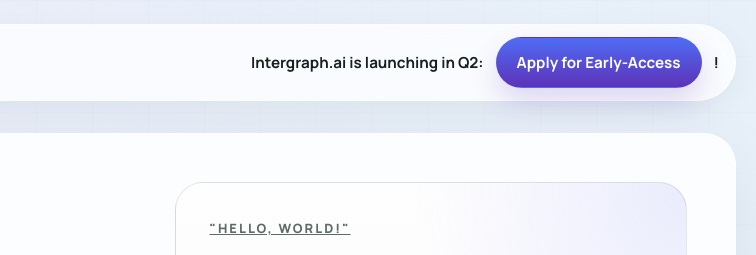
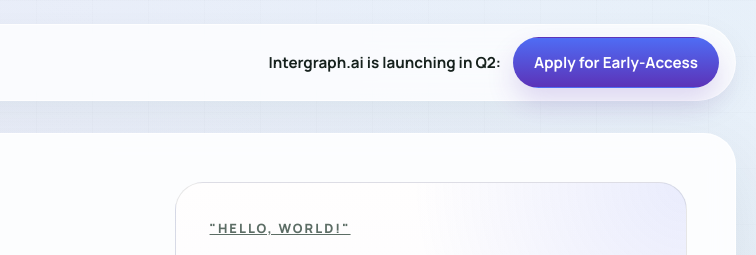
Before and after one commit to amitrathore/book-of-agents, a plain HTML site: page index.html in a window 1280 px wide. Shown: the top 255 px of the page, 524-1280 px from the left. Drawn offline with nearby package versions, Linux system fonts and the light colour scheme.

Commit message:
Remove stray launch banner punctuation

```diff
--- a/index.html
+++ b/index.html
@@ -26,7 +26,6 @@
         <div class="launch-banner">
           <span>Intergraph.ai is launching in Q2:</span>
           <a class="button button-primary" href="#apply">Apply for Early-Access</a>
-          <span>!</span>
         </div>
       </header>
 
```
